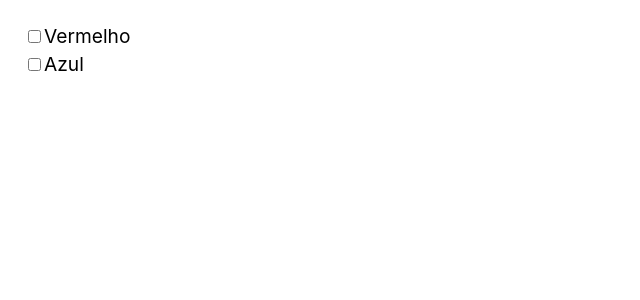
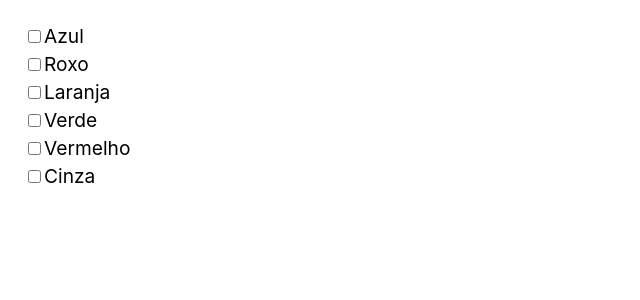
Before and after one commit to EdineiPinho/React-Tests, a React (Create React App) app: page / in a window 1280 px wide. Shown: the top 300 px of the page, without its empty margins (0-640 px from the left). Built offline with nearby package versions, Linux system fonts and the light colour scheme.

Commit message:
:recycle: refactor(CheckboxEx3.js): New use loops for best time coding

```diff
--- a/src/App.js
+++ b/src/App.js
@@ -1,5 +1,5 @@
 import React from 'react'
-import Checkbox from './Forms/Checkbox/CheckboxEx2'
+import Checkbox from './Forms/Checkbox/CheckboxEx3'
 
 const App = () => {
   return (
--- /dev/null
+++ b/src/Forms/Checkbox/CheckboxEx3.js
@@ -0,0 +1,36 @@
+import React from 'react'
+
+const Checkbox = () => {
+  const coresArray = ['azul', 'roxo', 'laranja', 'verde', 'vermelho', 'cinza'];
+  const [cores, setCores] = React.useState([]);
+
+  function handleChange({ target }) {
+    if (target.checked) {
+      setCores([...cores, target.value]);
+    } else {
+      setCores(cores.filter((cor) => cor !== target.value))
+    }
+  }
+
+  return (
+    <>
+      {coresArray.map((cor, index) => (
+        <label key={index} style={{
+          textTrans
+            : 'capitalize'
+        }}>
+          <input
+            type='checkbox'
+            value={cor}
+            checked={cores.includes(cor)}
+            onChange={handleChange}
+          />
+          {cor.charAt(0).toUpperCase() + cor.slice(1)}
+        </label>
+      ))}
+      {cores && <p>{cores}</p>}
+    </>
+  )
+}
+
+export default Checkbox
```
